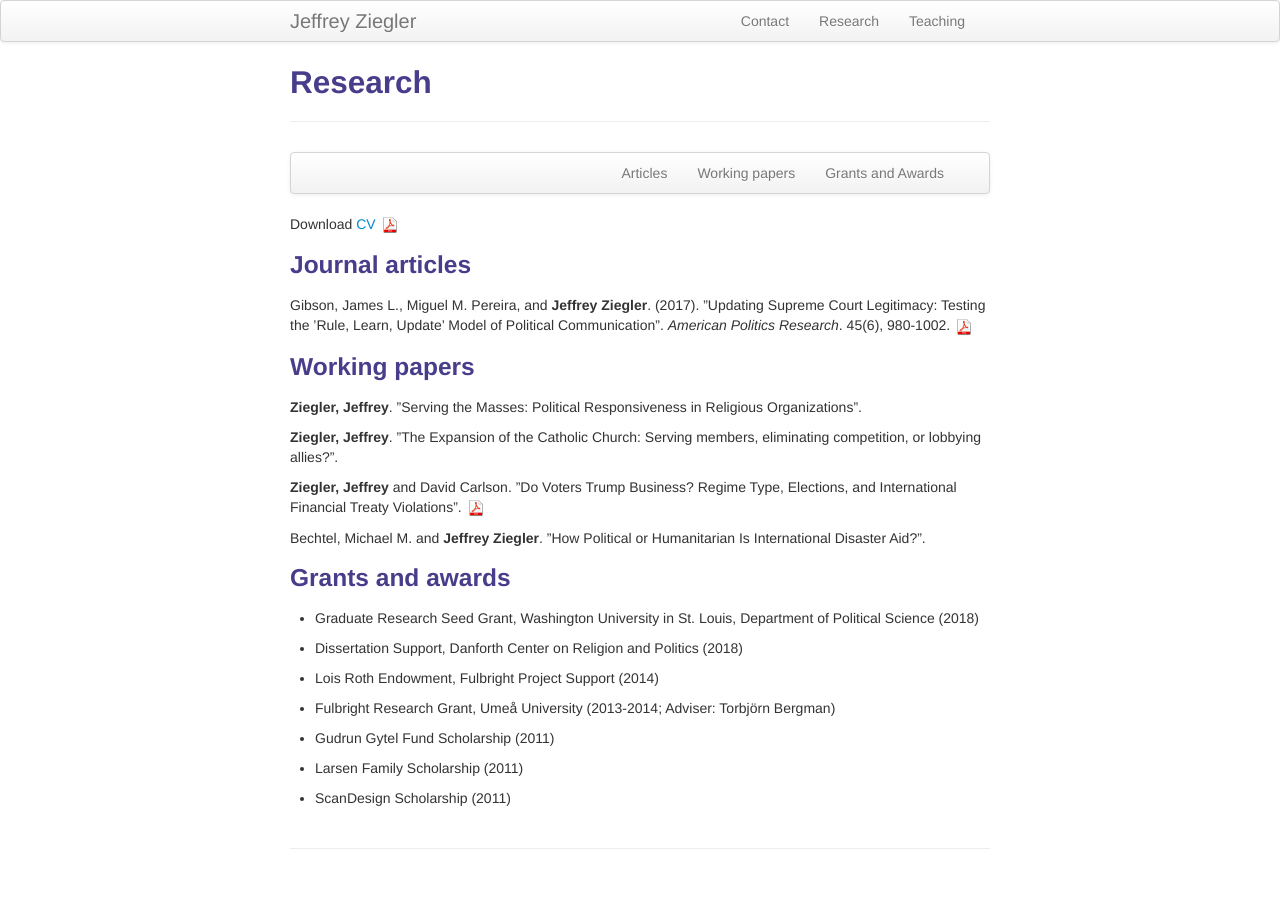
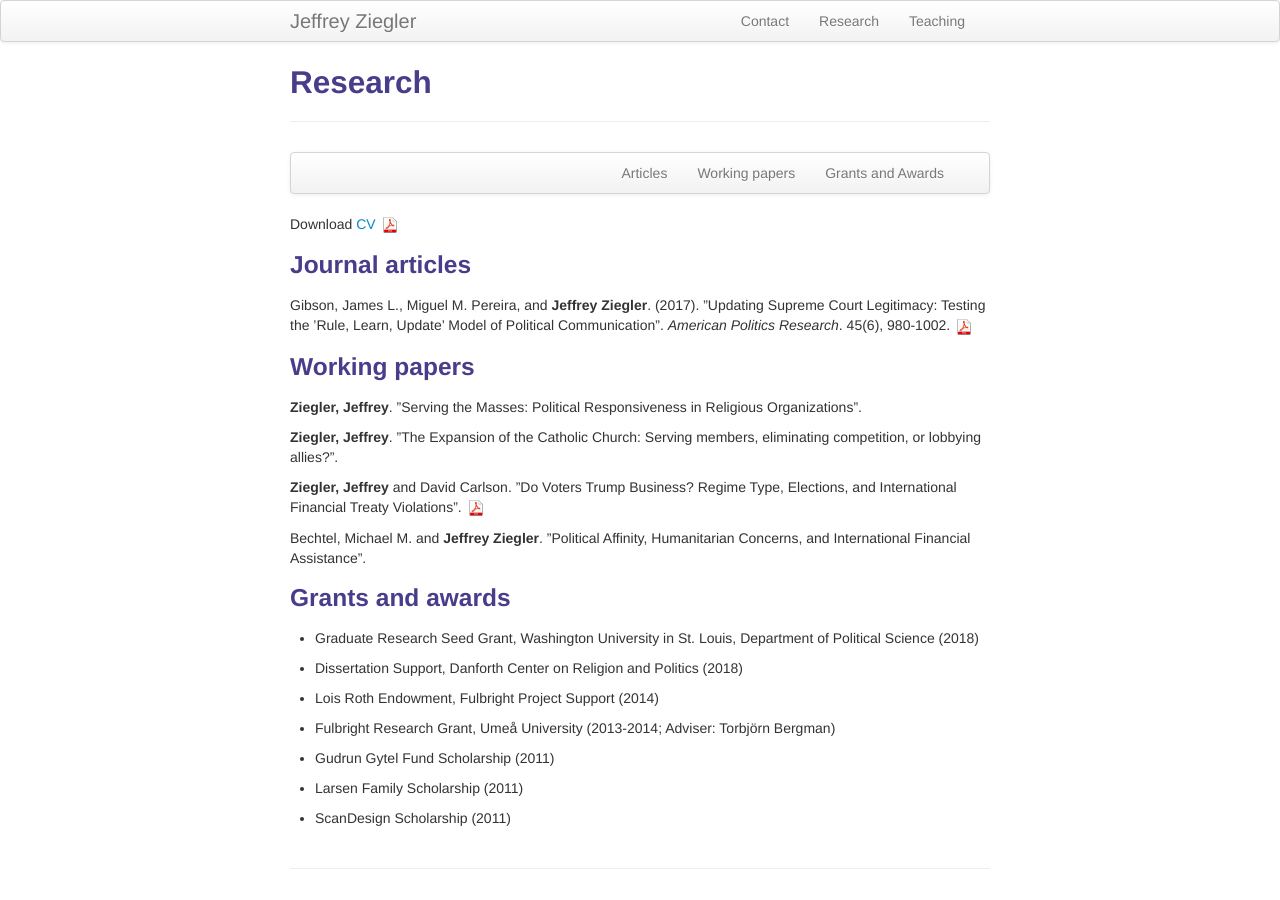
Before and after one commit to zieglerjef/zieglerjef.github.io, a Jekyll site: the page built from pages/pubs.md, in a window 1280 px wide. Built offline with Jekyll 4.4.1, drawn with Linux system fonts in a browser that asks for light colours.

Commit message:
Update pubs.md

```diff
--- a/pages/pubs.md
+++ b/pages/pubs.md
@@ -32,7 +32,7 @@ the ’Rule, Learn, Update’ Model of Political Communication”. *American Pol
 **Ziegler, Jeffrey** and David Carlson. ”Do Voters Trump Business? Regime Type, Elections, and International Financial Treaty
 Violations”. [![pdf](icons16/pdf-icon.png)](https://drive.google.com/open?id=10Ae8jxMgbHcBat3hikysuSEkpXvje0yY)
 
-Bechtel, Michael M. and **Jeffrey Ziegler**. ”How Political or Humanitarian Is International Disaster Aid?”.
+Bechtel, Michael M. and **Jeffrey Ziegler**. ”Political Affinity, Humanitarian Concerns, and International Financial Assistance”.
 
 ### <a name="articles"></a>Grants and awards
 
```
